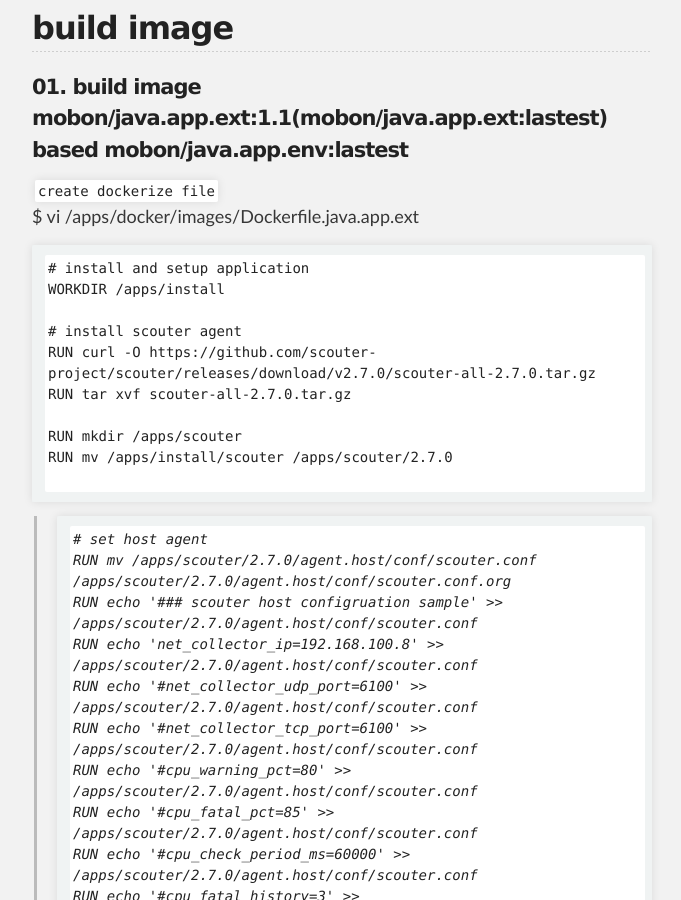
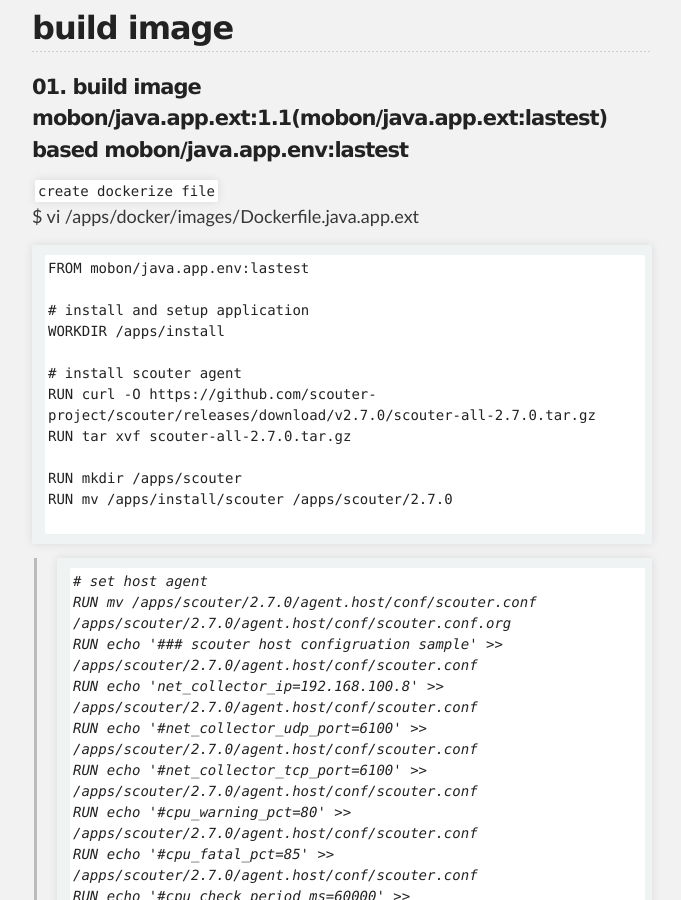
Before and after one commit to unlimited9/unlimited9.github.com, a Jekyll site: the page built from reference.notes/TA/cloud/docker/create.image.n.container.md, in a window 1280 px wide and 900 px high, scrolled down 5320 px. Shown: the whole window, without its empty margins (298-979 px from the left). Built offline with Jekyll 4.4.1, drawn with Linux system fonts in a browser that asks for light colours; our own code applies the rules of GitHub Pages for plain Markdown files.

Commit message:
Update create.image.n.container.md

````diff
--- a/reference.notes/TA/cloud/docker/create.image.n.container.md
+++ b/reference.notes/TA/cloud/docker/create.image.n.container.md
@@ -183,6 +183,8 @@ $ docker build -t mobon/java.app.env:1.1 -t mobon/java.app.env:latest -f /apps/d
 `create dockerize file`
 $ vi /apps/docker/images/Dockerfile.java.app.ext
 ```
+FROM mobon/java.app.env:lastest
+
 # install and setup application
 WORKDIR /apps/install
 
````
